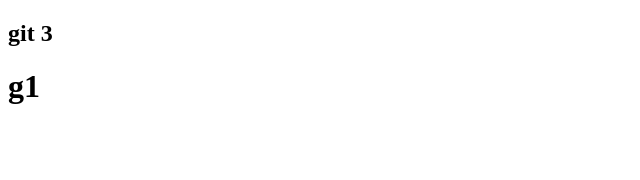
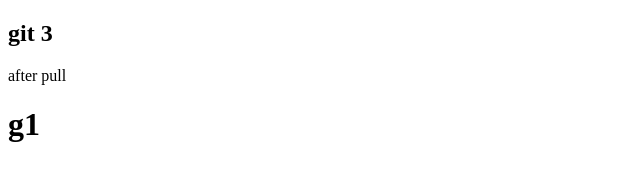
Before and after one commit to padmaja19/padmaja, a plain HTML site: page index.html in a window 1280 px wide. Shown: the whole page, without its empty margins (0-640 px from the left). Drawn offline with Linux system fonts and the light colour scheme.

Commit message:
changed in g1 after pull

```diff
--- a/index.html
+++ b/index.html
@@ -7,6 +7,7 @@
 </head>
 <body>
     <h2>git 3</h2>
+    <p>after pull</p>
     <h1>g1 </h1>
 </body>
 </html>
```
